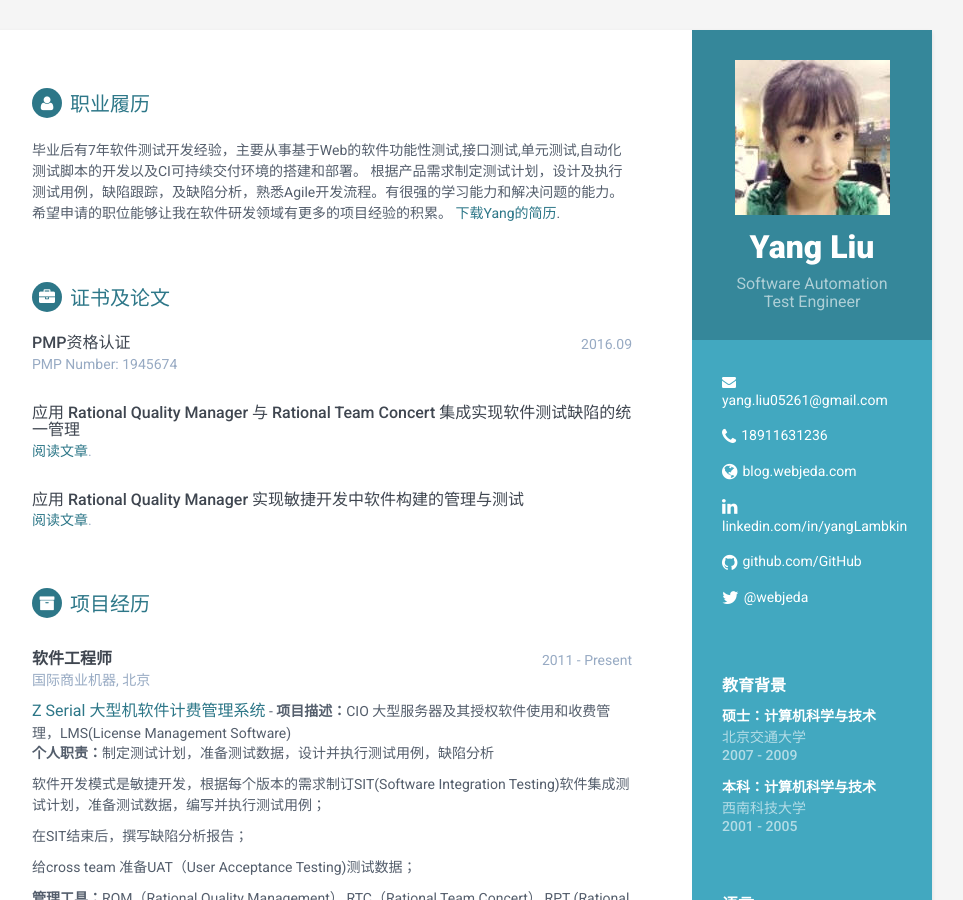
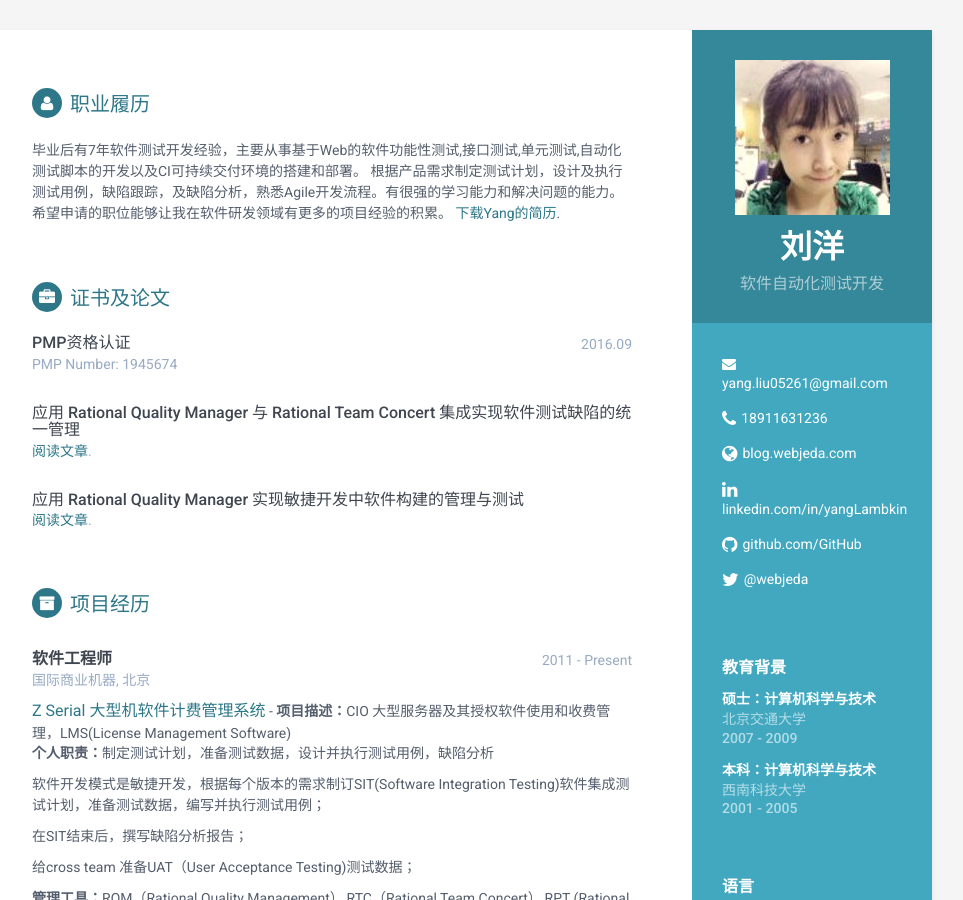
Before and after one commit to liuyang0116/LiuYangResume_EN, a Jekyll site: the page built from index.html, in a window 1280 px wide and 900 px high. Shown: the whole window, without its empty margins (188-1151 px from the left). Built offline with Jekyll 4.4.1, drawn with Linux system fonts in a browser that asks for light colours.

Commit message:
update Chinese Name and Title

```diff
--- a/_config.yml
+++ b/_config.yml
@@ -15,8 +15,8 @@ baseurl: '/LiuYangResume' #change it according to your repository name
 
 
 #Profile information
-name: Yang Liu
-tagline: Software Automation Test Engineer
+name: 刘洋
+tagline: 软件自动化测试开发
 pic: liuyangprofile.png  #place a 100x100 picture inside /assets/images/ folder and provide the name of the file below
 
 #sidebar links
--- a/_includes/sidebar.html
+++ b/_includes/sidebar.html
@@ -4,7 +4,7 @@
      <div class="sidebar-wrapper">
             <div class="profile-container">
                 <img class="profile" src="{{site.baseurl}}/assets/images/{% if site.pic %}{{ site.pic }}{% else %}liuyangprofile.png{% endif %}" alt="liuyangprofile.png" />
-                <h1 class="name">{% if site.name %}{{site.name}}{% else %}Yang Liu{% endif %}</h1>
+                <h1 class="name">{% if site.name %}{{site.name}}{% else %}刘洋{% endif %}</h1>
                 <h3 class="tagline">{% if site.tagline %}{{site.tagline}}{% else %}Software Engineer{% endif %}</h3>
             </div><!--//profile-container-->
 
```
